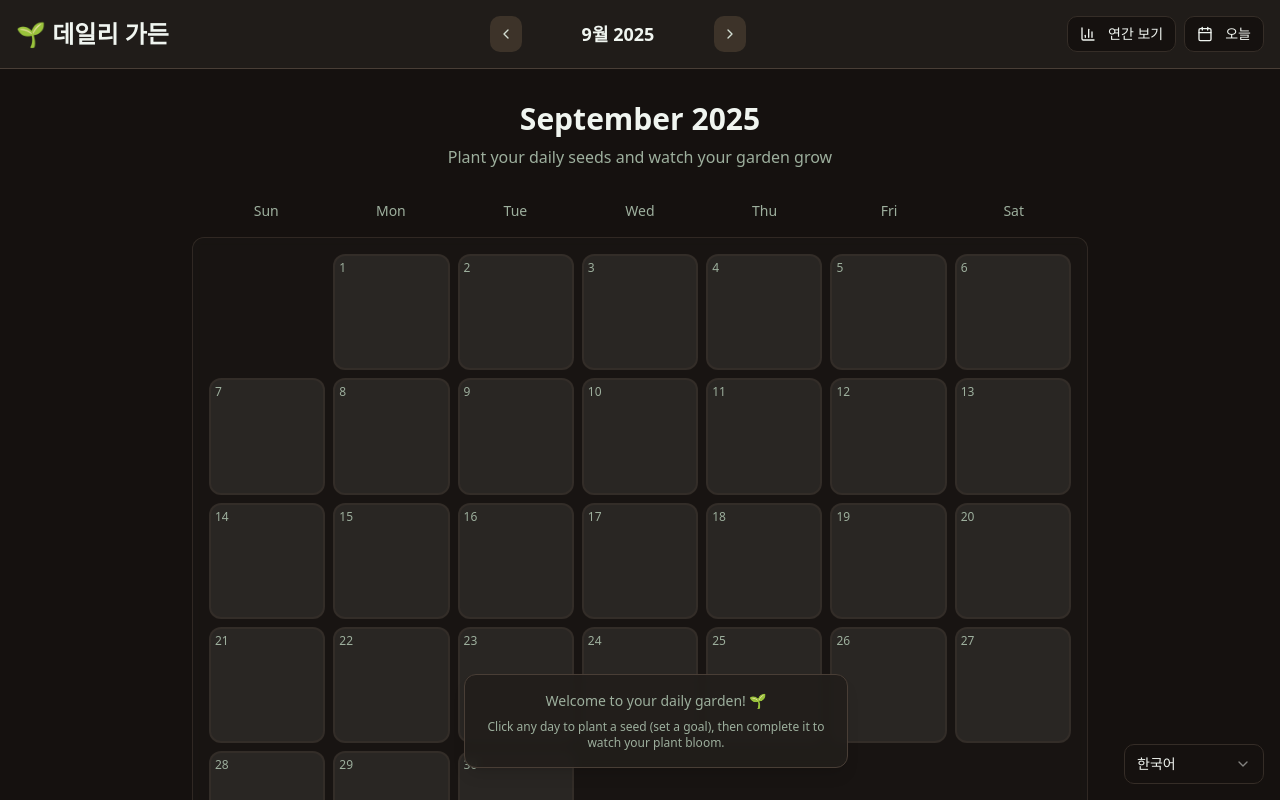
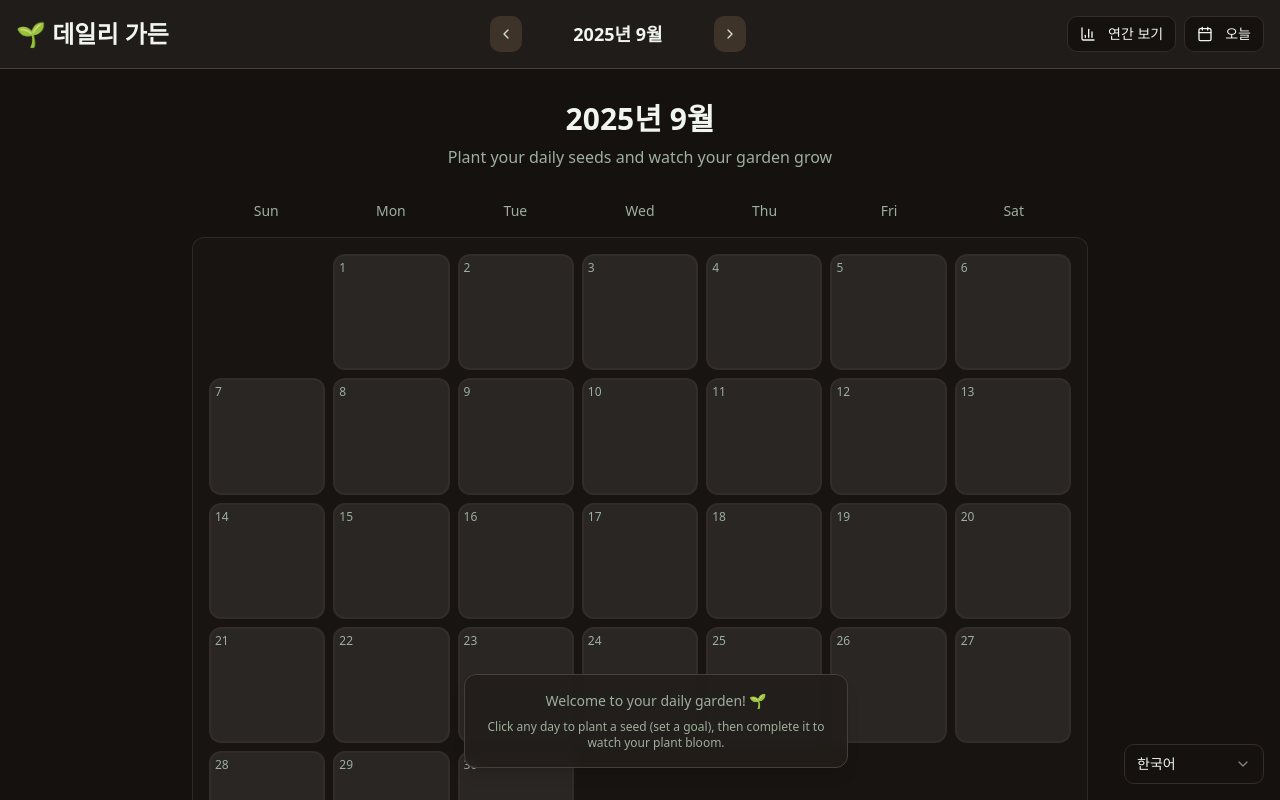
Before and after one commit to rgd5262/seedflow-garden-main, a React (Vite) app: page / in a window 1280 px wide. Shown: the top 800 px of the page. Built offline with nearby package versions, Linux system fonts and the light colour scheme.

Commit message:
feat(i18n): show 'YYYY년 M월' for ko locale in nav and monthly header

```diff
--- a/src/components/GardenNavigation.tsx
+++ b/src/components/GardenNavigation.tsx
@@ -48,6 +48,10 @@ const GardenNavigation: React.FC<GardenNavigationProps> = ({
     onMonthChange(now.getMonth(), now.getFullYear());
   };
 
+  const monthYearLabel = locale === 'ko'
+    ? `${currentYear}년 ${currentMonth + 1}월`
+    : `${mNames[currentMonth]} ${currentYear}`;
+
   return (
     <nav className={cn("garden-nav", className)}>
       <div className="container mx-auto px-4 py-4">
@@ -78,7 +82,7 @@ const GardenNavigation: React.FC<GardenNavigationProps> = ({
                 </span>
               ) : (
                 <span className="text-lg font-semibold text-foreground">
-                  {mNames[currentMonth]} {currentYear}
+                  {monthYearLabel}
                 </span>
               )}
             </div>
--- a/src/components/MonthlyGarden.tsx
+++ b/src/components/MonthlyGarden.tsx
@@ -1,6 +1,8 @@
 import React from 'react';
 import { cn, parseLocalDateKey } from '@/lib/utils';
 import GardenParcel, { Plan } from './GardenParcel';
+import { useLocale } from '@/components/LanguageSwitcher';
+import { monthNames } from '@/constants/i18n';
 
 interface MonthlyGardenProps {
   year: number;
@@ -23,6 +25,8 @@ const MonthlyGarden: React.FC<MonthlyGardenProps> = ({
 }) => {
   const currentDate = new Date();
   const isCurrentMonth = currentDate.getFullYear() === year && currentDate.getMonth() === month;
+  const { locale } = useLocale();
+  const mNames = monthNames(locale);
 
   // Generate calendar grid
   const firstDay = new Date(year, month, 1);
@@ -52,19 +56,16 @@ const MonthlyGarden: React.FC<MonthlyGardenProps> = ({
     });
   };
 
-  const monthNames = [
-    'January', 'February', 'March', 'April', 'May', 'June',
-    'July', 'August', 'September', 'October', 'November', 'December'
-  ];
+  const weekDays = ['Sun', 'Mon', 'Tue', 'Wed', 'Thu', 'Fri', 'Sat'];
 
-  const weekDays = ['Sun', 'Mon', 'Tue', 'Wed', 'Thu', 'Fri', 'Sat'];
+  const monthHeader = locale === 'ko' ? `${year}년 ${month + 1}월` : `${mNames[month]} ${year}`;
 
   return (
     <div className={cn("w-full max-w-4xl mx-auto", className)}>
       {/* Month Header */}
       <div className="text-center mb-6">
         <h2 className="text-3xl font-bold text-foreground mb-2">
-          {monthNames[month]} {year}
+          {monthHeader}
         </h2>
         <p className="text-muted-foreground">
           Plant your daily seeds and watch your garden grow
```
